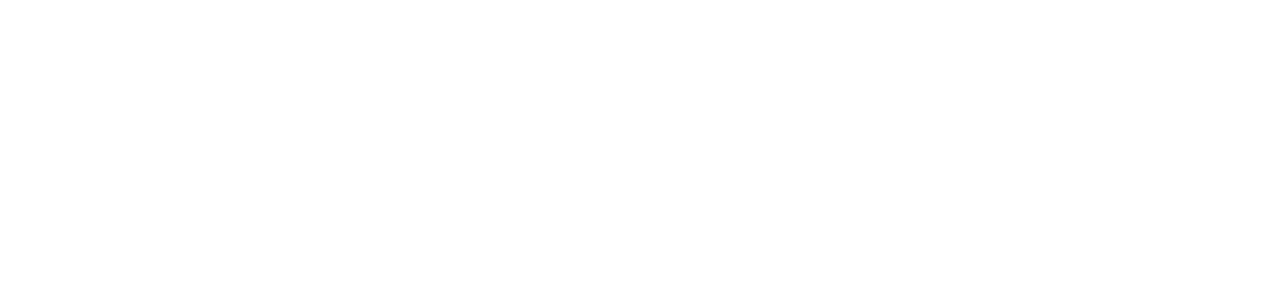
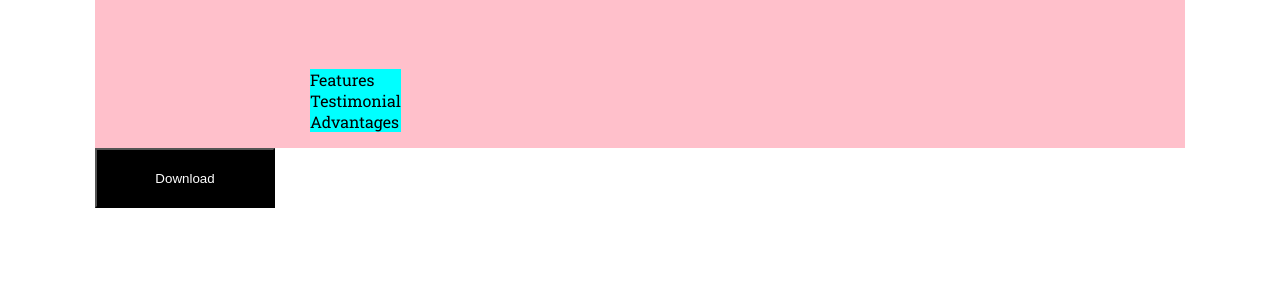
Before and after one commit to petekgithub/landingpage-uifry-v1, a Next.js app: page / in a window 1280 px wide. Shown: the top 300 px of the page. Built offline with nearby package versions, Linux system fonts and the light colour scheme; grey boxes are pictures that could not be loaded.

Commit message:
download-button-without-interface

```diff
--- a/pages/index.tsx
+++ b/pages/index.tsx
@@ -1,10 +1,12 @@
 import type { NextPage } from 'next';
+import Header from 'pages/HomePage/Header';
 
 
 const Home: NextPage = () => {
   return (
     <>
-    {/* <Header /> */}
+    <Header />
+
 
     </>
   )
--- a/src/components/Button/DownloadButton/index.tsx
+++ b/src/components/Button/DownloadButton/index.tsx
@@ -1,34 +1,10 @@
-import { MouseEvent } from "react";
 import styles from "./styles.module.scss";
 
 
-export type ButtonStyle = "primary " | "dark";
-
-
-type Props = {
-  type?: ButtonStyle;
-  children?: React.ReactNode;
-  htmlType?: "button",
-  onClick?: (e: MouseEvent<HTMLButtonElement>) => void;
-  className: string
-};
-
-const Button = ({
-  onClick,
-  children,
- // type = "primary",
-  htmlType = "button",
-  className
-}:Props) => {
+const DownloadButton = () => {
   return (
-    <button
-      type={htmlType}
-      onClick={onClick}
-      className={(styles.container, className)}
-    >
-    {children}
-    </button>
+    <button className={styles.button}>Download</button>
   );
 };
 
-export default Button;
+export default DownloadButton;
--- a/src/components/Button/DownloadButton/styles.module.scss
+++ b/src/components/Button/DownloadButton/styles.module.scss
@@ -0,0 +1,9 @@
+.button {
+  align-items      : center;
+  width            : 180px;
+  height           : 60px;
+  background-color : black;
+  color            : #ffff;
+  cursor           : pointer;
+
+}
--- /dev/null
+++ b/src/components/NavMenu/index.tsx
@@ -0,0 +1,37 @@
+import styles from "./styles.module.scss";
+import menuItems from "../../constants/menuItems";
+
+
+const NavMenu = () => {
+
+  const handleOnClick = (event:string) => {
+      const target= document.getElementById(event);
+      window.scrollTo({
+        top:target?.offsetTop,
+        behavior:"smooth"
+      });
+  };
+
+
+  return (
+    <>
+      <nav className={styles.nav}>
+        <ul className={styles.items}>
+          {menuItems.map(item => {
+            return (
+              <li
+                key={item.label}
+                onClick={() => handleOnClick(item.label)}
+              >
+                {item.path}
+              </li>
+            );
+
+            })}
+        </ul>
+      </nav>
+    </>
+  )
+}
+
+export default NavMenu;
--- /dev/null
+++ b/src/components/NavMenu/styles.module.scss
@@ -0,0 +1,14 @@
+.nav {
+  display   : flex;
+  padding   : 53px 0 0 175px;
+
+
+  li {
+    display           : flex;
+    justify-content   : space-between;
+    background-color  : aqua;
+    font-weight       : normal;
+    cursor            : pointer;
+    transition        : all .2s;
+  }
+}
--- a/src/constants/menuItems.ts
+++ b/src/constants/menuItems.ts
@@ -1,15 +1,15 @@
 const menuItems = [
   {
+    path: "Features",
     label: "Features",
-    id: 1,
   },
   {
+    path: "Testimonial",
     label: "Testimonial",
-    id: 2
   },
   {
+    path: "Advantages",
     label: "Advantages",
-    id: 3
   }
 
 ]
--- a/src/pages/HomePage/Header/index.tsx
+++ b/src/pages/HomePage/Header/index.tsx
@@ -1,15 +1,24 @@
 import styles from "./styles.module.scss";
 import React from 'react';
-import Navbar from "components/Navbar";
+import Logo from "../../../assets/logo.svg";
+import NavMenu from "../../../components/NavMenu";
+import DownloadButton from "components/Button/DownloadButton";
 
 
-
-function index() {
+const Header = () => {
   return (
-    <div>
-      <Navbar />
+    <div className={styles.container}>
+      <div className= {styles.left}>
+        <img src={Logo} alt="Uifry"/>
+      </div>
+      <div className= {styles.center}>
+        <NavMenu />
+      </div>
+      <div className= {styles.right}>
+        <DownloadButton />
+      </div>
     </div>
   )
 }
 
-export default index
+export default Header;
--- a/src/pages/HomePage/Header/styles.module.scss
+++ b/src/pages/HomePage/Header/styles.module.scss
@@ -0,0 +1,27 @@
+.container {
+
+  background-color: pink;
+  .left {
+    img {
+      position    : absolute;
+      width       : 117px;
+      height      : 35px;
+      margin-top  : 53px;
+      padding-left: 175px;
+    }
+  }
+
+  .center {
+    display          : flex;
+    align-items      : center;
+    justify-content  : space-between;
+
+  }
+
+  .right {
+    position    : absolute;
+    width       : 180px;
+    height      : 60px;
+  }
+
+}
```
Also changed, not shown: package.json (+4 -3 lines), src/components/Navbar/index.tsx (deleted, +0 -35 lines), src/components/Navbar/styles.module.scss (deleted, +0 -18 lines), 2 other files (tests, documents, lock files or other folders).
